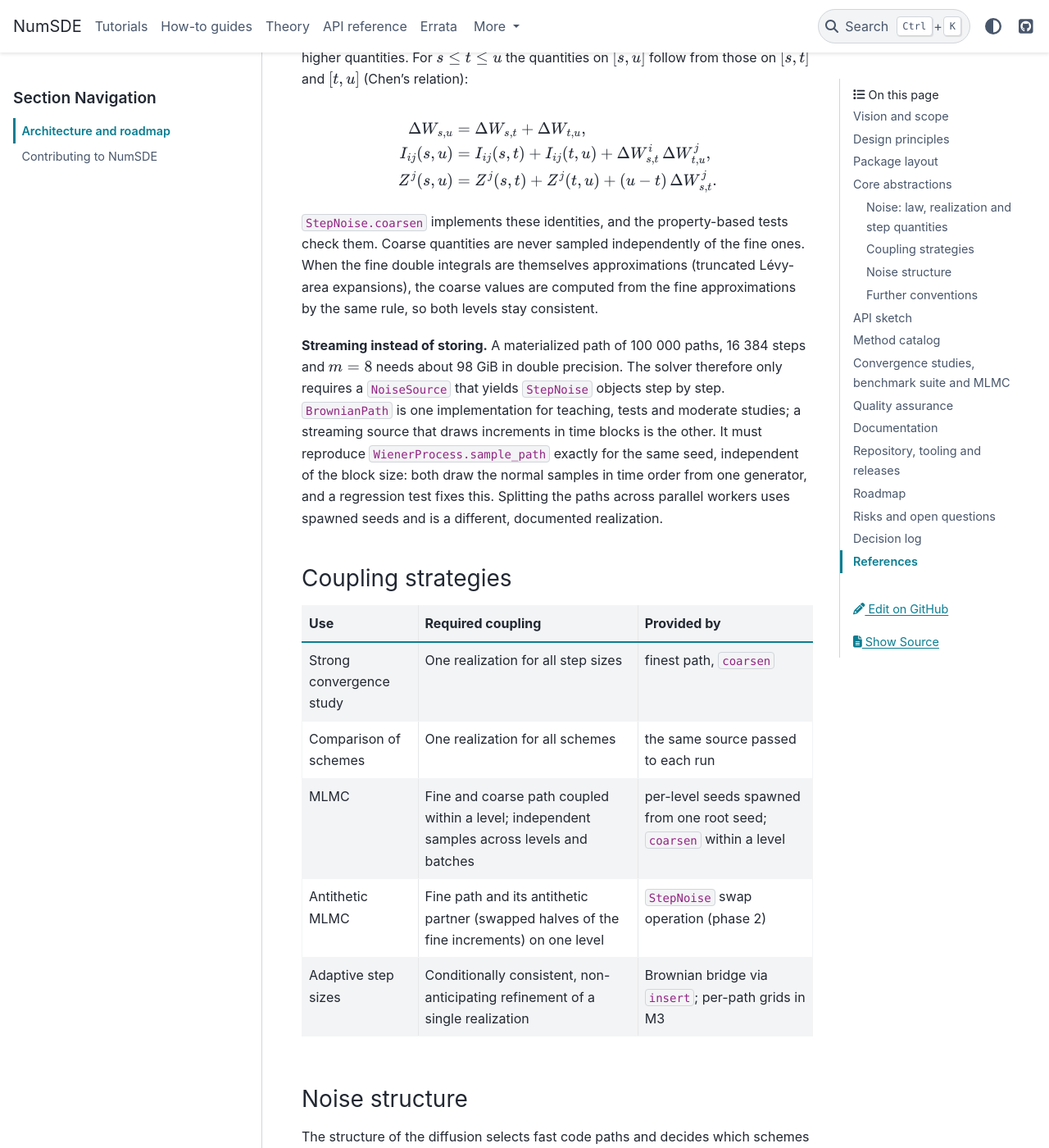
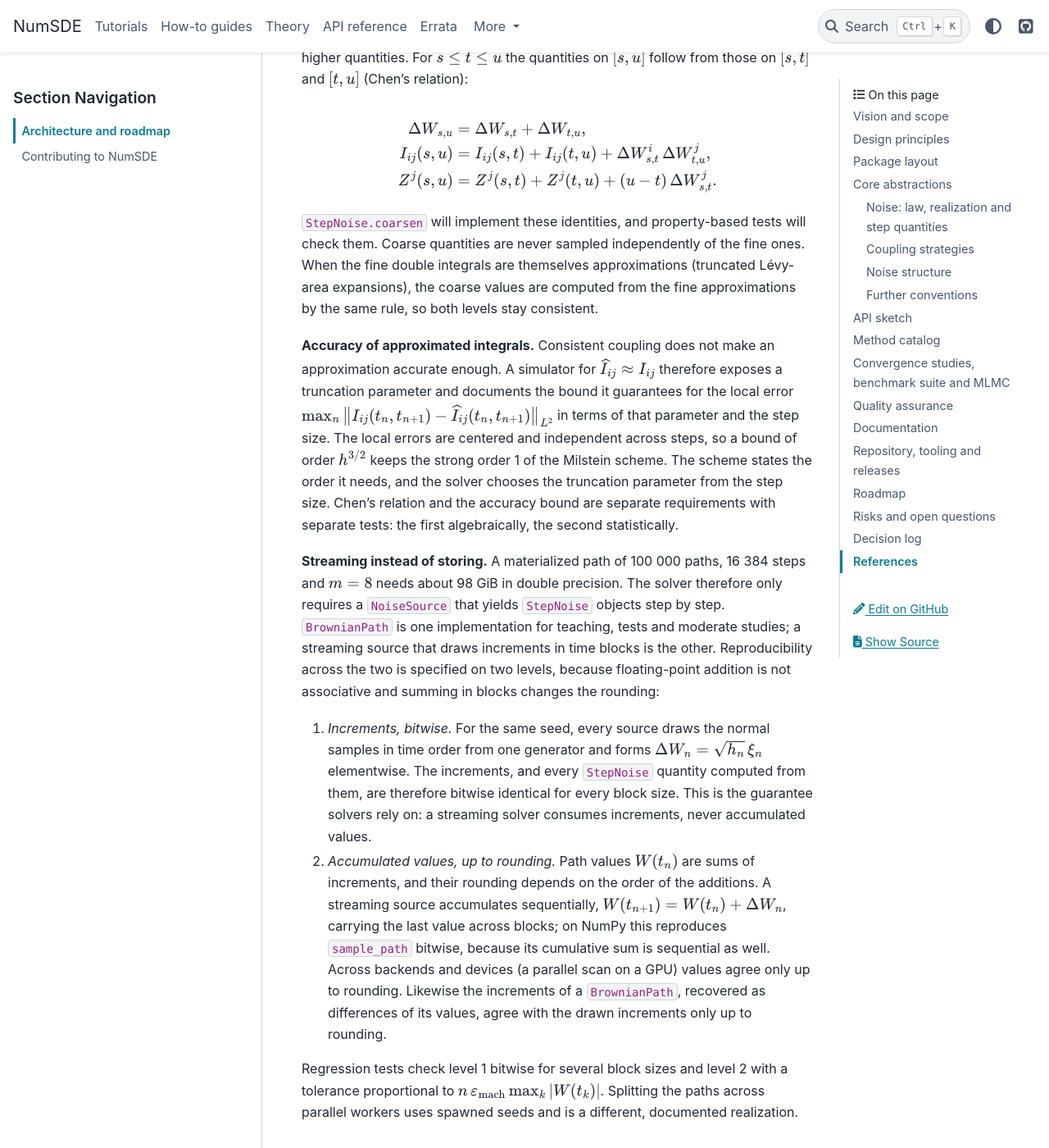
Before and after one commit to mlu-numerics/numsde, a Sphinx documentation site: the page built from docs/development/architecture.md, in a window 1280 px wide and 1400 px high, scrolled down 5048 px. Shown: the whole window at 82% size. Built offline with Sphinx 7.4.7 and the PyData theme 0.15.4, drawn with Linux system fonts in a browser that asks for light colours; cross-references to code outside the pages are shown as plain code; some of the changed text lies outside the part shown.

Commit message:
Address the re-audit findings B1–B3, B5 and B6
B1: NumPy values and time grids are backed by an immutable bytes buffer,
so neither the returned arrays nor views of them can be made writeable
again. PyTorch has no read-only tensors; the limitation is documented.

B2: uniform_grid and as_time_grid reject grids whose step sizes overflow
or round to zero in float64.

B3: streaming reproducibility is specified on two levels: increments
bitwise for every block size, accumulated values up to rounding (bitwise
on NumPy with sequential accumulation).

B5: simulators of iterated integrals expose a truncation parameter and
document an L2 accuracy bound; h^{3/2} keeps Milstein's strong order 1.

B6: future tense for StepNoise.coarsen; the nightly workflow skips the
default dependency groups like the regular CI.

Co-Authored-By: Claude Opus 5.5 <noreply@anthropic.com>
Claude-Session: https://claude.ai/code/session_017ymd5KN8fGMKijrf9DAJkQ

```diff
--- a/docs/development/architecture.md
+++ b/docs/development/architecture.md
@@ -195,21 +195,53 @@ Z^j(s, u) &= Z^j(s, t) + Z^j(t, u) + (u - t)\, \Delta W^j_{s,t}.
 \end{aligned}
 $$
 
-`StepNoise.coarsen` implements these identities, and the property-based tests
-check them. Coarse quantities are never sampled independently of the fine
+`StepNoise.coarsen` will implement these identities, and property-based tests
+will check them. Coarse quantities are never sampled independently of the fine
 ones. When the fine double integrals are themselves approximations (truncated
 Lévy-area expansions), the coarse values are computed from the fine
 approximations by the same rule, so both levels stay consistent.
+
+**Accuracy of approximated integrals.** Consistent coupling does not make an
+approximation accurate enough. A simulator for $\widehat I_{ij} \approx I_{ij}$
+therefore exposes a truncation parameter and documents the bound it
+guarantees for the local error
+$\max_n \big\| I_{ij}(t_n, t_{n+1}) - \widehat I_{ij}(t_n, t_{n+1}) \big\|_{L^2}$
+in terms of that parameter and the step size. The local errors are centered
+and independent across steps, so a bound of order $h^{3/2}$ keeps the strong
+order 1 of the Milstein scheme. The scheme states the order it needs, and the
+solver chooses the truncation parameter from the step size. Chen's relation
+and the accuracy bound are separate requirements with separate tests: the
+first algebraically, the second statistically.
 
 **Streaming instead of storing.** A materialized path of 100 000 paths, 16 384
 steps and $m = 8$ needs about 98 GiB in double precision. The solver therefore
 only requires a `NoiseSource` that yields `StepNoise` objects step by step.
 `BrownianPath` is one implementation for teaching, tests and moderate studies;
-a streaming source that draws increments in time blocks is the other. It must
-reproduce `WienerProcess.sample_path` exactly for the same seed, independent
-of the block size: both draw the normal samples in time order from one
-generator, and a regression test fixes this. Splitting the paths across
-parallel workers uses spawned seeds and is a different, documented realization.
+a streaming source that draws increments in time blocks is the other.
+Reproducibility across the two is specified on two levels, because
+floating-point addition is not associative and summing in blocks changes the
+rounding:
+
+1. *Increments, bitwise.* For the same seed, every source draws the normal
+   samples in time order from one generator and forms
+   $\Delta W_n = \sqrt{h_n}\, \xi_n$ elementwise. The increments, and every
+   `StepNoise` quantity computed from them, are therefore bitwise identical
+   for every block size. This is the guarantee solvers rely on: a streaming
+   solver consumes increments, never accumulated values.
+2. *Accumulated values, up to rounding.* Path values $W(t_n)$ are sums of
+   increments, and their rounding depends on the order of the additions.
+   A streaming source accumulates sequentially,
+   $W(t_{n+1}) = W(t_n) + \Delta W_n$, carrying the last value across blocks;
+   on NumPy this reproduces `sample_path` bitwise, because its cumulative sum
+   is sequential as well. Across backends and devices (a parallel scan on a
+   GPU) values agree only up to rounding. Likewise the increments of a
+   `BrownianPath`, recovered as differences of its values, agree with the
+   drawn increments only up to rounding.
+
+Regression tests check level 1 bitwise for several block sizes and level 2
+with a tolerance proportional to $n\,\varepsilon_{\mathrm{mach}} \max_k |W(t_k)|$.
+Splitting the paths across parallel workers uses spawned seeds and is a
+different, documented realization.
 
 ### Coupling strategies
 
@@ -571,6 +603,7 @@ the remaining items follow in phase 2 after the lecture.
 | 2026-10-27 | BDF2-Maruyama is listed as an implicit two-step scheme with reference {cite}`AnderssonKruse2017`; implicit multistep schemes come with the implicit schemes in phase 2 |
 | 2026-10-27 | Notation: processes as $X(t)$, $W(t)$; subscripts only for discretizations and increments, as in the book project |
 | 2026-10-27 | Every benchmark problem gets its own theory page under `docs/theory/problems/`, analogous to the scheme pages under `docs/theory/schemes/`; part of the definition of done |
+| 2026-10-27 | Re-audit: `BrownianPath` values and times live in immutable NumPy memory (B1); time grids reject non-finite and unresolvable steps (B2); streaming reproducibility is bitwise for increments and up to rounding for accumulated values (B3); simulators of iterated integrals document a truncation parameter and an accuracy bound (B5) |
 
 ## References
 
```
Also changed, not shown: CHANGELOG.md (+4 -3 lines), docs/theory/brownian_motion.md (+4 -1 lines), 7 other files.
